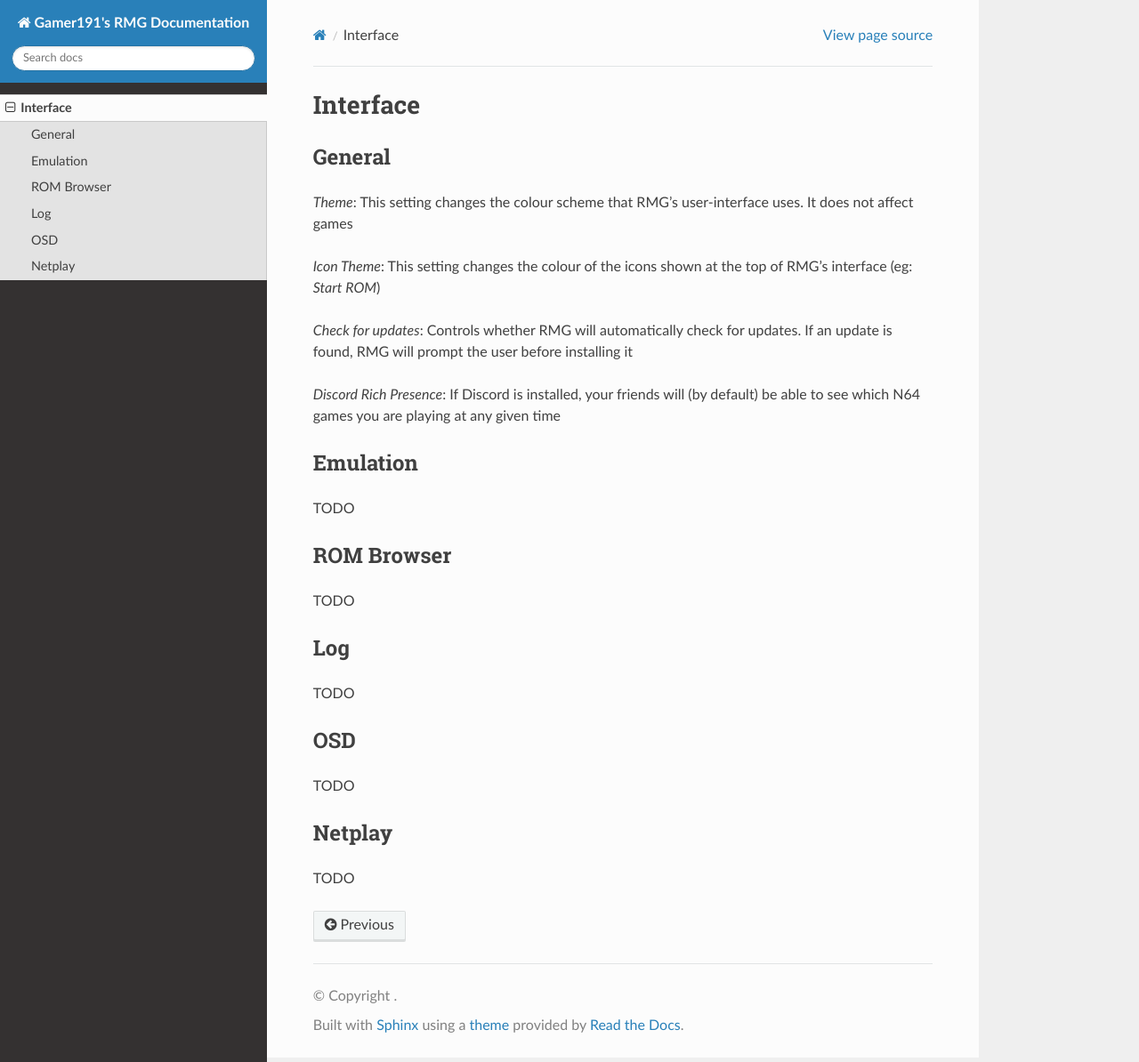
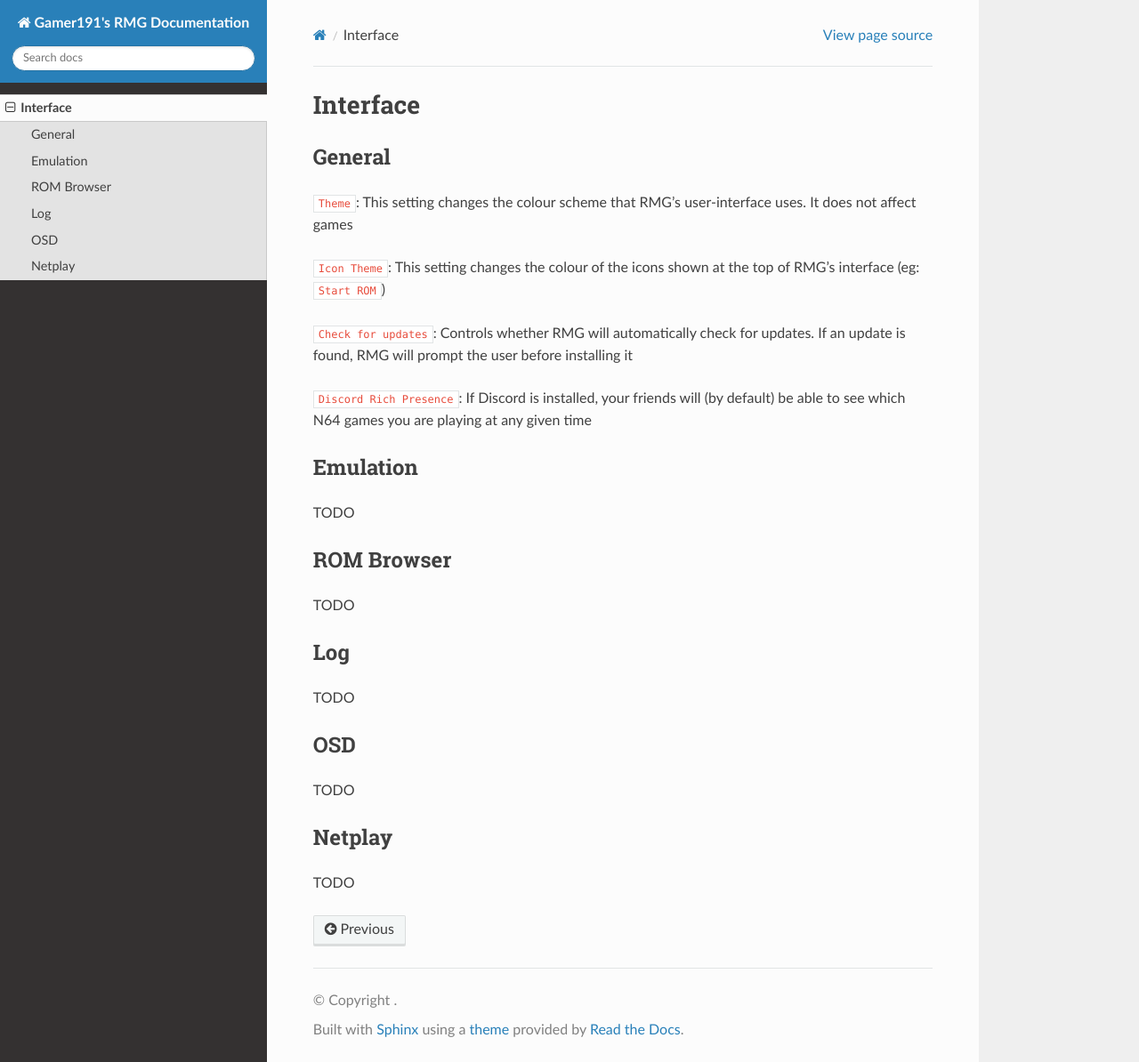
Before and after one commit to gamer191/gamer191-RMG-documentation, a Sphinx documentation site: the page built from docs/source/interface.rst, in a window 1280 px wide and 1194 px high. Shown: the whole window at 89% size. Built offline with Sphinx 7.4.7 and the Read the Docs theme 3.1.0, drawn with Linux system fonts in a browser that asks for light colours; pages that are not in the unit, such as notebooks, are missing from menus.

Commit message:
Fix code blocks

```diff
--- a/docs/source/interface.rst
+++ b/docs/source/interface.rst
@@ -4,13 +4,13 @@ Interface
 General
 ------------
 
-`Theme`: This setting changes the colour scheme that RMG's user-interface uses. It does not affect games
+``Theme``: This setting changes the colour scheme that RMG's user-interface uses. It does not affect games
 
-`Icon Theme`: This setting changes the colour of the icons shown at the top of RMG's interface (eg: `Start ROM`)
+``Icon Theme``: This setting changes the colour of the icons shown at the top of RMG's interface (eg: ``Start ROM``)
 
-`Check for updates`: Controls whether RMG will automatically check for updates. If an update is found, RMG will prompt the user before installing it
+``Check for updates``: Controls whether RMG will automatically check for updates. If an update is found, RMG will prompt the user before installing it
 
-`Discord Rich Presence`: If Discord is installed, your friends will (by default) be able to see which N64 games you are playing at any given time
+``Discord Rich Presence``: If Discord is installed, your friends will (by default) be able to see which N64 games you are playing at any given time
 
 Emulation
 ------------
```
